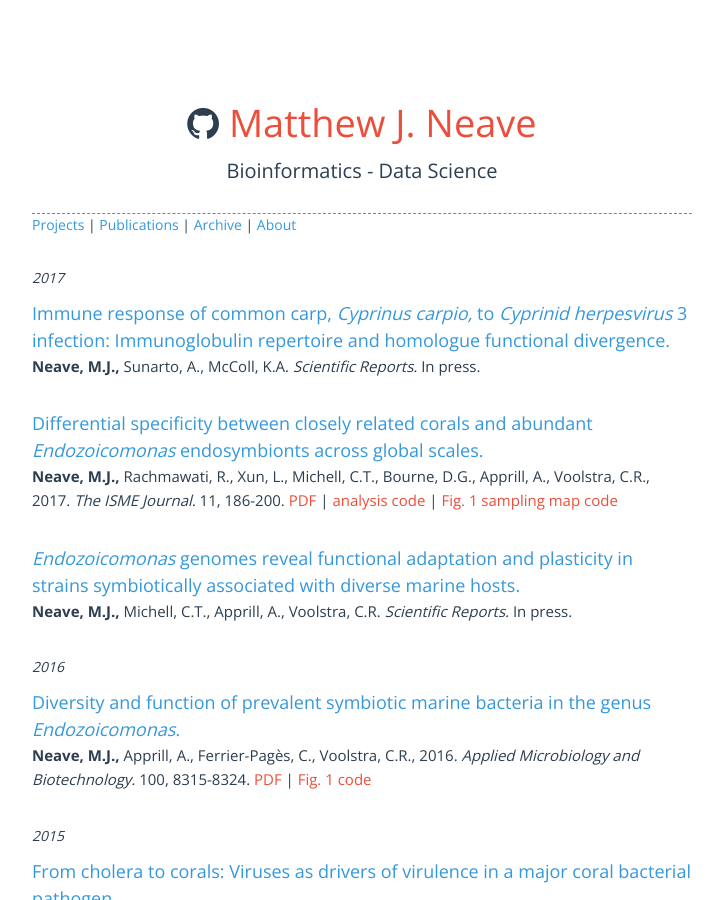
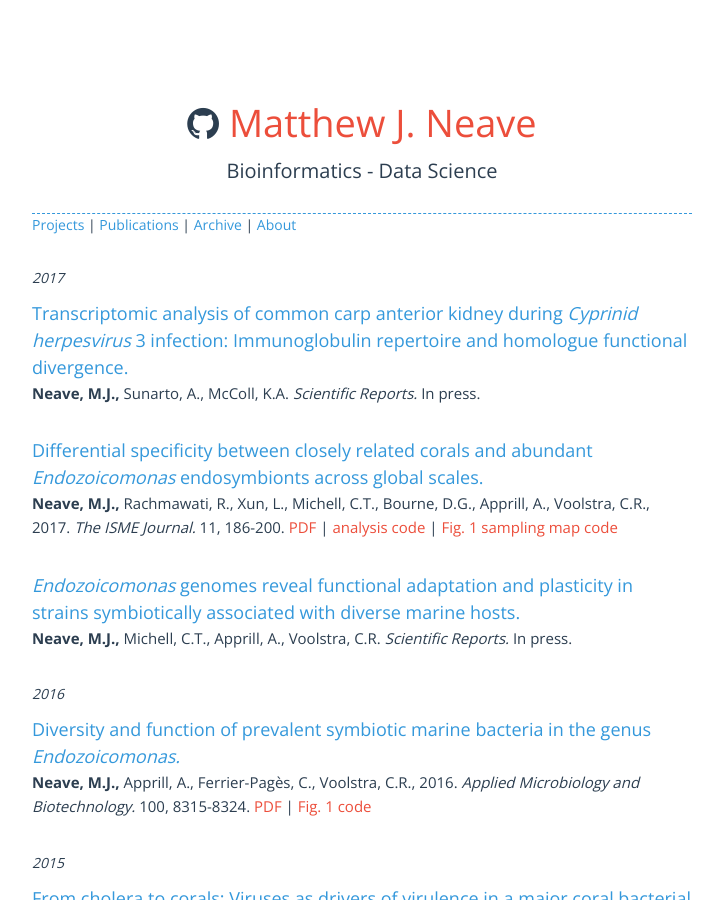
Before and after one commit to neavemj/neavemj.github.io, a Jekyll site: the page built from publications.html, in a window 1280 px wide and 900 px high. Shown: the whole window, without its empty margins (278-1001 px from the left). Built offline with Jekyll 4.4.1, drawn with Linux system fonts in a browser that asks for light colours; nearby versions of some CDN libraries; comment, search, counter and statistics services are not loaded.

Commit message:
updated carp paper

```diff
--- a/publications.html
+++ b/publications.html
@@ -7,7 +7,7 @@ layout: default
 <div class="resume row">
   <div class="col-md-12">
 	  <p id="year">2017</p>
-      <h1bl>Immune response of common carp, <i>Cyprinus carpio,</i> to <i> Cyprinid herpesvirus</i> 3 infection: Immunoglobulin repertoire and homologue functional divergence.</h1bl>
+      <h1bl>Transcriptomic analysis of common carp anterior kidney during <i> Cyprinid herpesvirus</i> 3 infection: Immunoglobulin repertoire and homologue functional divergence.</h1bl>
 	  <p><b>Neave, M.J.,</b> Sunarto, A., McColl, K.A. <i>Scientific Reports.</i> In press.
 	  </p>
       <br>
```
